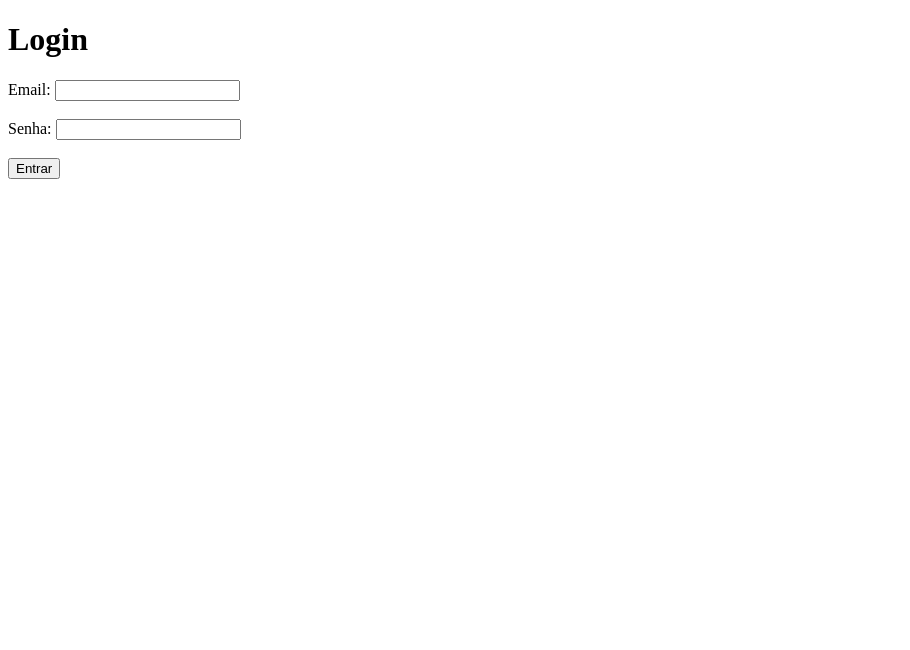
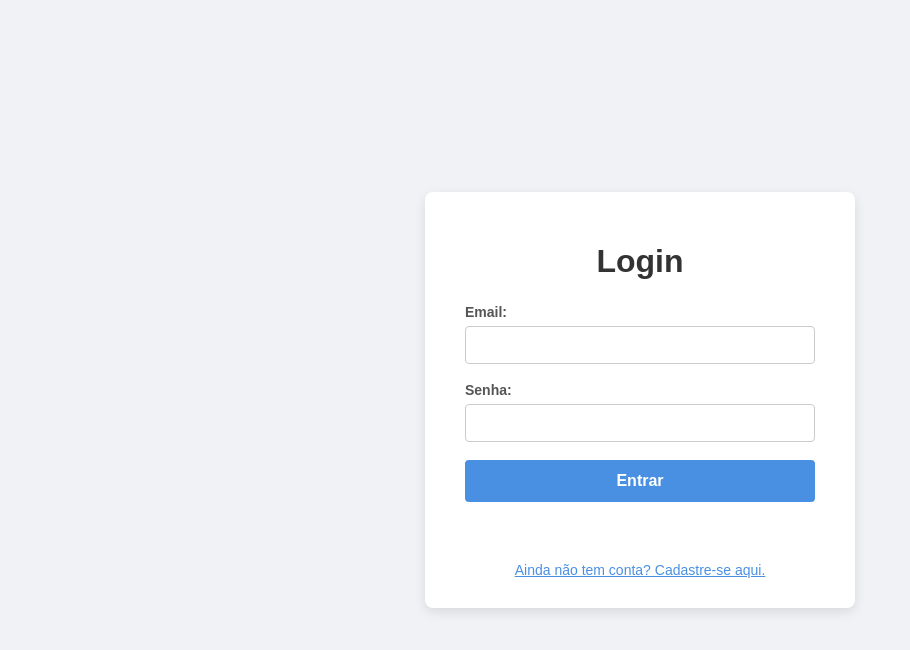
Before and after one commit to JoabCoelh0/Cadastro, a website: page login.html in a window 1280 px wide. Shown: the whole page, without its empty margins (0-910 px from the left). Drawn offline with Linux system fonts and the light colour scheme.

Commit message:
Att de Cadastro e login

```diff
--- a/login.html
+++ b/login.html
@@ -3,15 +3,100 @@
 <head>
   <meta charset="UTF-8" />
   <title>Login</title>
+  <style>
+    body {
+      font-family: Arial, sans-serif;
+      background: #f0f2f5;
+      display: flex;
+      justify-content: center;
+      align-items: center;
+      height: 100vh;
+      margin: 0;
+    }
+    .container {
+      background: white;
+      padding: 30px 40px;
+      border-radius: 8px;
+      box-shadow: 0 4px 12px rgba(0,0,0,0.1);
+      width: 350px;
+      text-align: center;
+    }
+    h1 {
+      margin-bottom: 24px;
+      color: #333;
+    }
+    form {
+      display: flex;
+      flex-direction: column;
+      gap: 18px;
+    }
+    label {
+      display: flex;
+      flex-direction: column;
+      font-weight: bold;
+      color: #555;
+      text-align: left;
+      font-size: 14px;
+    }
+    input {
+      padding: 10px;
+      border-radius: 4px;
+      border: 1px solid #ccc;
+      font-size: 14px;
+      margin-top: 6px;
+      outline: none;
+      transition: border-color 0.3s;
+    }
+    input:focus {
+      border-color: #4a90e2;
+    }
+    button {
+      padding: 12px;
+      background: #4a90e2;
+      color: white;
+      border: none;
+      border-radius: 4px;
+      cursor: pointer;
+      font-weight: bold;
+      font-size: 16px;
+      transition: background-color 0.3s;
+    }
+    button:hover {
+      background: #357abd;
+    }
+    .link {
+      margin-top: 20px;
+      font-size: 14px;
+      color: #4a90e2;
+      cursor: pointer;
+      text-decoration: underline;
+    }
+    p#mensagem {
+      margin-top: 16px;
+      font-weight: bold;
+      min-height: 24px;
+    }
+  </style>
 </head>
 <body>
-  <h1>Login</h1>
-  <form id="formLogin">
-    <label>Email: <input type="email" id="email" required /></label><br /><br />
-    <label>Senha: <input type="password" id="senha" required /></label><br /><br />
-    <button type="submit">Entrar</button>
-  </form>
-  <p id="mensagem"></p>
+  <div class="container">
+    <h1>Login</h1>
+    <form id="formLogin">
+      <label>
+        Email:
+        <input type="email" id="email" required />
+      </label>
+      <label>
+        Senha:
+        <input type="password" id="senha" required />
+      </label>
+      <button type="submit">Entrar</button>
+    </form>
+    <p id="mensagem"></p>
+    <div class="link" onclick="window.location.href='cadastro.html'">
+      Ainda não tem conta? Cadastre-se aqui.
+    </div>
+  </div>
 
   <script>
     const form = document.getElementById('formLogin');
@@ -32,15 +117,17 @@
 
         const data = await res.json();
 
-        if(res.ok){
+        if (res.ok) {
           mensagem.style.color = 'green';
           mensagem.textContent = `Login realizado com sucesso!`;
 
           // Abrir nova aba com mensagem de boas-vindas
           const novaJanela = window.open('', '_blank');
           novaJanela.document.write(`
-            <h1>Bem-vindo, ${data.nome}!</h1>
-            <p>Você está logado com sucesso.</p>
+            <h1 style="font-family: Arial, sans-serif; color: #4a90e2; text-align:center; margin-top: 40px;">
+              Bem-vindo, ${data.nome}!
+            </h1>
+            <p style="font-family: Arial, sans-serif; text-align:center;">Você está logado com sucesso.</p>
           `);
 
           form.reset();
```
Also changed, not shown: cadastro.html (+97 -9 lines).
